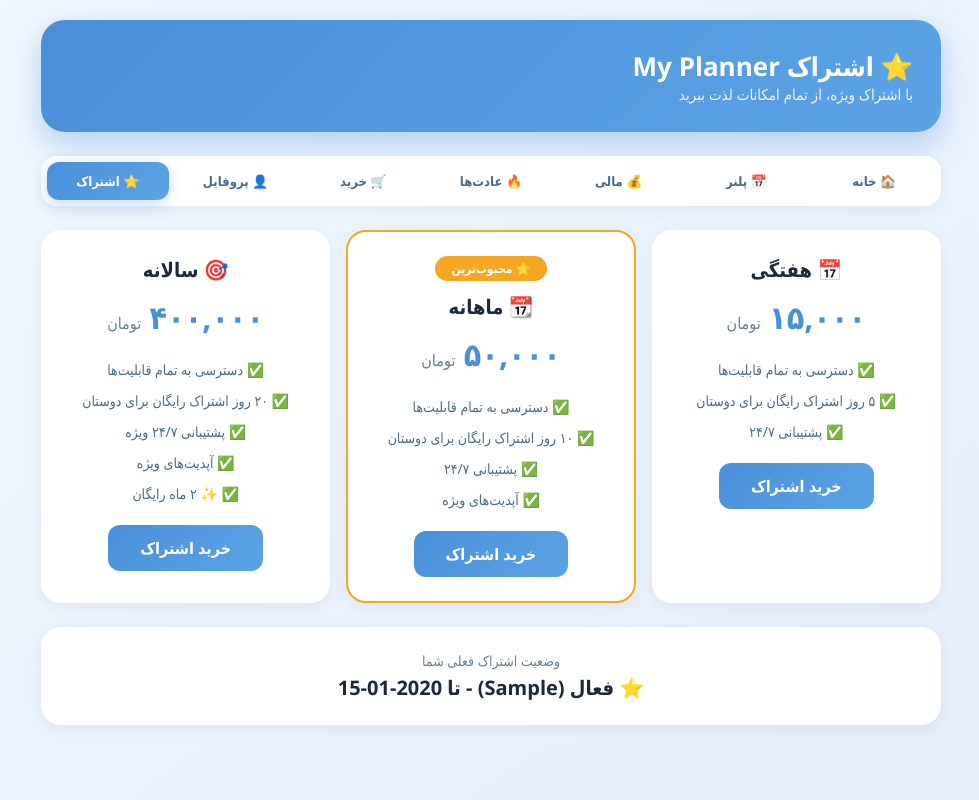
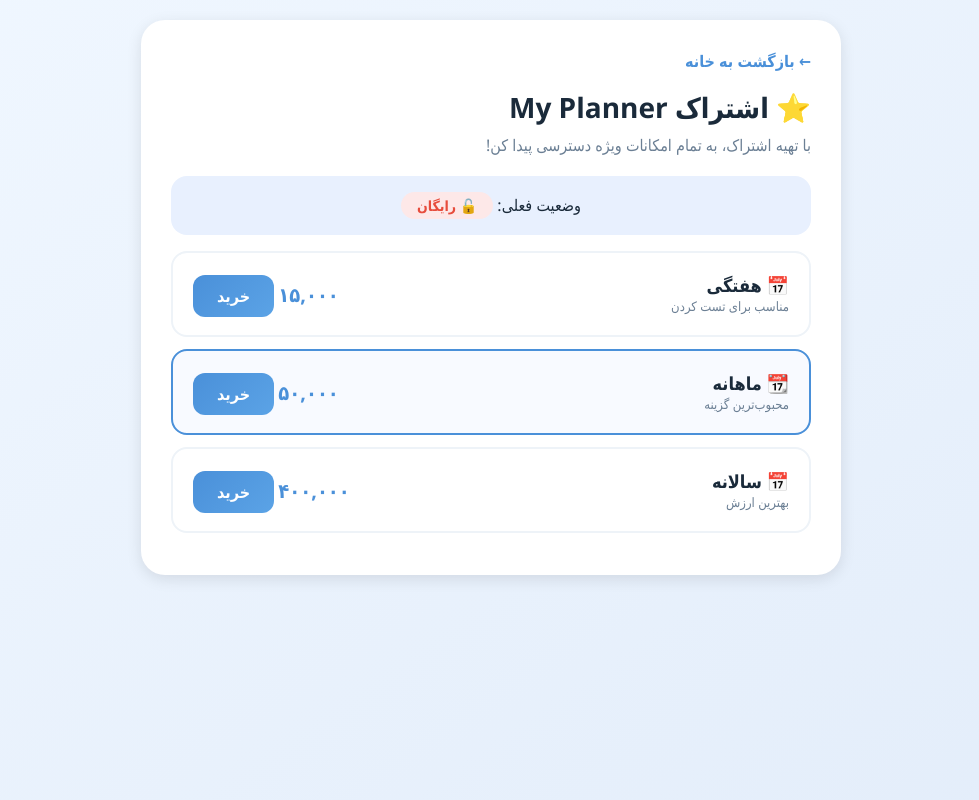
Before and after one commit to z4219751-wq/my_planner, a Flask app: page /subscription in a window 1280 px wide. Shown: the whole page, without its empty margins (149-1128 px from the left). Run offline with Flask 3, Linux system fonts and the light colour scheme; the visitor is signed in with stand-in values (Sample User, id 1); tables that the repository leaves empty hold one stand-in row (values such as "Sample post").

Commit message:
add subscription and language pages

```diff
--- a/templates/subscription.html
+++ b/templates/subscription.html
@@ -11,183 +11,119 @@
             background: linear-gradient(145deg, #f0f7ff 0%, #e3edfa 100%);
             min-height: 100vh;
             padding: 20px;
-            color: #1a2a3a;
         }
-        .container { max-width: 900px; margin: 0 auto; }
+        .container { max-width: 700px; margin: 0 auto; }
+        .card {
+            background: white;
+            border-radius: 24px;
+            padding: 30px;
+            box-shadow: 0 4px 15px rgba(0,0,0,0.1);
+        }
+        .card .back {
+            display: inline-block;
+            color: #4A90D9;
+            text-decoration: none;
+            font-weight: 600;
+            margin-bottom: 16px;
+        }
+        .card .back:hover { text-decoration: underline; }
+        .card h1 { color: #1a2a3a; font-size: 28px; margin-bottom: 8px; }
+        .card .sub { color: #6b7f94; margin-bottom: 20px; }
 
-        .header {
-            background: linear-gradient(135deg, #4A90D9 0%, #5BA3E6 100%);
-            border-radius: 24px;
-            padding: 28px;
-            color: white;
-            margin-bottom: 24px;
-            box-shadow: 0 12px 30px rgba(74, 144, 217, 0.35);
-        }
-        .header h1 { font-size: 26px; }
-        .header .sub { opacity: 0.9; font-size: 15px; }
-
-        .nav-tabs {
+        .plan-box {
+            border: 2px solid #eef3f8;
+            border-radius: 16px;
+            padding: 20px;
+            margin: 12px 0;
             display: flex;
-            gap: 6px;
-            flex-wrap: wrap;
-            margin-bottom: 24px;
-            background: white;
-            border-radius: 16px;
-            padding: 6px;
-            box-shadow: 0 4px 15px rgba(0,0,0,0.05);
-        }
-        .nav-tabs a {
-            flex: 1;
-            min-width: 70px;
-            text-align: center;
-            padding: 10px 12px;
-            border-radius: 12px;
-            text-decoration: none;
-            color: #4a6a85;
-            font-weight: 600;
-            font-size: 13px;
+            justify-content: space-between;
+            align-items: center;
             transition: 0.3s;
         }
-        .nav-tabs a:hover { background: #e8f0fe; }
-        .nav-tabs a.active {
-            background: linear-gradient(135deg, #4A90D9, #5BA3E6);
-            color: white;
-            box-shadow: 0 4px 15px rgba(74, 144, 217, 0.3);
-        }
-
-        .plans {
-            display: grid;
-            grid-template-columns: repeat(3, 1fr);
-            gap: 16px;
-            margin-bottom: 24px;
-        }
-        .plan-card {
-            background: white;
-            border-radius: 20px;
-            padding: 24px;
-            text-align: center;
-            box-shadow: 0 4px 15px rgba(0,0,0,0.05);
-            transition: 0.3s;
-            border: 2px solid transparent;
-        }
-        .plan-card:hover { transform: translateY(-4px); box-shadow: 0 8px 30px rgba(0,0,0,0.1); }
-        .plan-card.popular { border-color: #F5A623; }
-        .plan-card .plan-name { font-size: 20px; font-weight: 700; }
-        .plan-card .plan-price { font-size: 32px; font-weight: 800; color: #4A90D9; margin: 12px 0; }
-        .plan-card .plan-price span { font-size: 16px; font-weight: 400; color: #6b7f94; }
-        .plan-card .plan-features { list-style: none; padding: 0; margin: 16px 0; }
-        .plan-card .plan-features li { padding: 6px 0; color: #4a6a85; font-size: 14px; }
-        .plan-card .plan-features li::before { content: "✅ "; }
-        .plan-card .btn {
+        .plan-box:hover { border-color: #4A90D9; }
+        .plan-box .plan-name { font-weight: 700; font-size: 18px; color: #1a2a3a; }
+        .plan-box .plan-price { font-size: 20px; font-weight: 700; color: #4A90D9; }
+        .plan-box .plan-desc { font-size: 13px; color: #6b7f94; }
+        .plan-box .btn-buy {
             background: linear-gradient(135deg, #4A90D9, #5BA3E6);
             color: white;
             border: none;
-            padding: 12px 32px;
+            padding: 10px 24px;
             border-radius: 12px;
-            font-size: 16px;
+            cursor: pointer;
             font-weight: 600;
-            cursor: pointer;
             transition: 0.3s;
             text-decoration: none;
+        }
+        .plan-box .btn-buy:hover { transform: scale(1.05); box-shadow: 0 4px 15px rgba(74, 144, 217, 0.4); }
+
+        .current-plan {
+            background: #e8f0fe;
+            border-radius: 16px;
+            padding: 16px;
+            margin: 16px 0;
+            text-align: center;
+            color: #1a2a3a;
+        }
+        .current-plan .badge {
             display: inline-block;
-        }
-        .plan-card .btn:hover { transform: translateY(-2px); box-shadow: 0 6px 20px rgba(74, 144, 217, 0.4); }
-        .plan-card .btn-outline {
-            background: transparent;
-            color: #4A90D9;
-            border: 2px solid #4A90D9;
-        }
-        .plan-card .btn-outline:hover { background: #4A90D9; color: white; }
-        .plan-card .badge {
-            background: #F5A623;
-            color: white;
             padding: 4px 16px;
             border-radius: 20px;
-            font-size: 12px;
             font-weight: 600;
-            display: inline-block;
-            margin-bottom: 12px;
+            font-size: 14px;
         }
-
-        .current-plan {
-            background: white;
-            border-radius: 20px;
-            padding: 24px;
-            text-align: center;
-            box-shadow: 0 4px 15px rgba(0,0,0,0.05);
-        }
-        .current-plan .label { color: #6b7f94; font-size: 14px; }
-        .current-plan .value { font-size: 20px; font-weight: 700; margin-top: 4px; }
-
-        @media (max-width: 600px) {
-            .plans { grid-template-columns: 1fr; }
-        }
+        .badge-premium { background: #d5f5e3; color: #27AE60; }
+        .badge-free { background: #fde8e8; color: #e74c3c; }
     </style>
 </head>
 <body>
     <div class="container">
-        <div class="header">
+        <div class="card">
+            <a href="/" class="back">← بازگشت به خانه</a>
             <h1>⭐ اشتراک My Planner</h1>
-            <div class="sub">با اشتراک ویژه، از تمام امکانات لذت ببرید</div>
-        </div>
+            <p class="sub">با تهیه اشتراک، به تمام امکانات ویژه دسترسی پیدا کن!</p>
 
-        <div class="nav-tabs">
-            <a href="/">🏠 خانه</a>
-            <a href="/planner">📅 پلنر</a>
-            <a href="/finance">💰 مالی</a>
-            <a href="/habits">🔥 عادت‌ها</a>
-            <a href="/shopping_list">🛒 خرید</a>
-            <a href="/profile">👤 پروفایل</a>
-            <a href="/subscription" class="active">⭐ اشتراک</a>
-        </div>
-
-        <div class="plans">
-            <div class="plan-card">
-                <div class="plan-name">📅 هفتگی</div>
-                <div class="plan-price">۱۵,۰۰۰ <span>تومان</span></div>
-                <ul class="plan-features">
-                    <li>دسترسی به تمام قابلیت‌ها</li>
-                    <li>۵ روز اشتراک رایگان برای دوستان</li>
-                    <li>پشتیبانی ۲۴/۷</li>
-                </ul>
-                <a href="/buy_subscription/weekly" class="btn">خرید اشتراک</a>
+            <div class="current-plan">
+                وضعیت فعلی:
+                {% if current in ['trial', 'weekly', 'monthly', 'yearly'] %}
+                    <span class="badge badge-premium">✅ فعال - {{ current }}</span>
+                    <p style="margin-top: 8px; font-size: 14px;">تاریخ پایان: {{ end }}</p>
+                {% else %}
+                    <span class="badge badge-free">🔓 رایگان</span>
+                {% endif %}
             </div>
 
-            <div class="plan-card popular">
-                <div class="badge">⭐ محبوب‌ترین</div>
-                <div class="plan-name">📆 ماهانه</div>
-                <div class="plan-price">۵۰,۰۰۰ <span>تومان</span></div>
-                <ul class="plan-features">
-                    <li>دسترسی به تمام قابلیت‌ها</li>
-                    <li>۱۰ روز اشتراک رایگان برای دوستان</li>
-                    <li>پشتیبانی ۲۴/۷</li>
-                    <li>آپدیت‌های ویژه</li>
-                </ul>
-                <a href="/buy_subscription/monthly" class="btn">خرید اشتراک</a>
+            <div class="plan-box">
+                <div>
+                    <div class="plan-name">📅 هفتگی</div>
+                    <div class="plan-desc">مناسب برای تست کردن</div>
+                </div>
+                <div>
+                    <span class="plan-price">۱۵,۰۰۰</span>
+                    <a href="/buy_subscription/weekly" class="btn-buy">خرید</a>
+                </div>
             </div>
 
-            <div class="plan-card">
-                <div class="plan-name">🎯 سالانه</div>
-                <div class="plan-price">۴۰۰,۰۰۰ <span>تومان</span></div>
-                <ul class="plan-features">
-                    <li>دسترسی به تمام قابلیت‌ها</li>
-                    <li>۲۰ روز اشتراک رایگان برای دوستان</li>
-                    <li>پشتیبانی ۲۴/۷ ویژه</li>
-                    <li>آپدیت‌های ویژه</li>
-                    <li>✨ ۲ ماه رایگان</li>
-                </ul>
-                <a href="/buy_subscription/yearly" class="btn">خرید اشتراک</a>
+            <div class="plan-box" style="border-color: #4A90D9; background: #f8faff;">
+                <div>
+                    <div class="plan-name">📆 ماهانه</div>
+                    <div class="plan-desc">محبوب‌ترین گزینه</div>
+                </div>
+                <div>
+                    <span class="plan-price">۵۰,۰۰۰</span>
+                    <a href="/buy_subscription/monthly" class="btn-buy">خرید</a>
+                </div>
             </div>
-        </div>
 
-        <div class="current-plan">
-            <div class="label">وضعیت اشتراک فعلی شما</div>
-            <div class="value">
-                {% if current != 'free' %}
-                    ⭐ فعال ({{ current }}) - تا {{ end[:10] if end else 'نامشخص' }}
-                {% else %}
-                    🔓 نسخه رایگان
-                {% endif %}
+            <div class="plan-box">
+                <div>
+                    <div class="plan-name">📅 سالانه</div>
+                    <div class="plan-desc">بهترین ارزش</div>
+                </div>
+                <div>
+                    <span class="plan-price">۴۰۰,۰۰۰</span>
+                    <a href="/buy_subscription/yearly" class="btn-buy">خرید</a>
+                </div>
             </div>
         </div>
     </div>
```
Also changed, not shown: templates/language_home.html (added, +103 -0 lines), templates/lesson_detail.html (added, +99 -0 lines), templates/New Text Document.txt (added).
